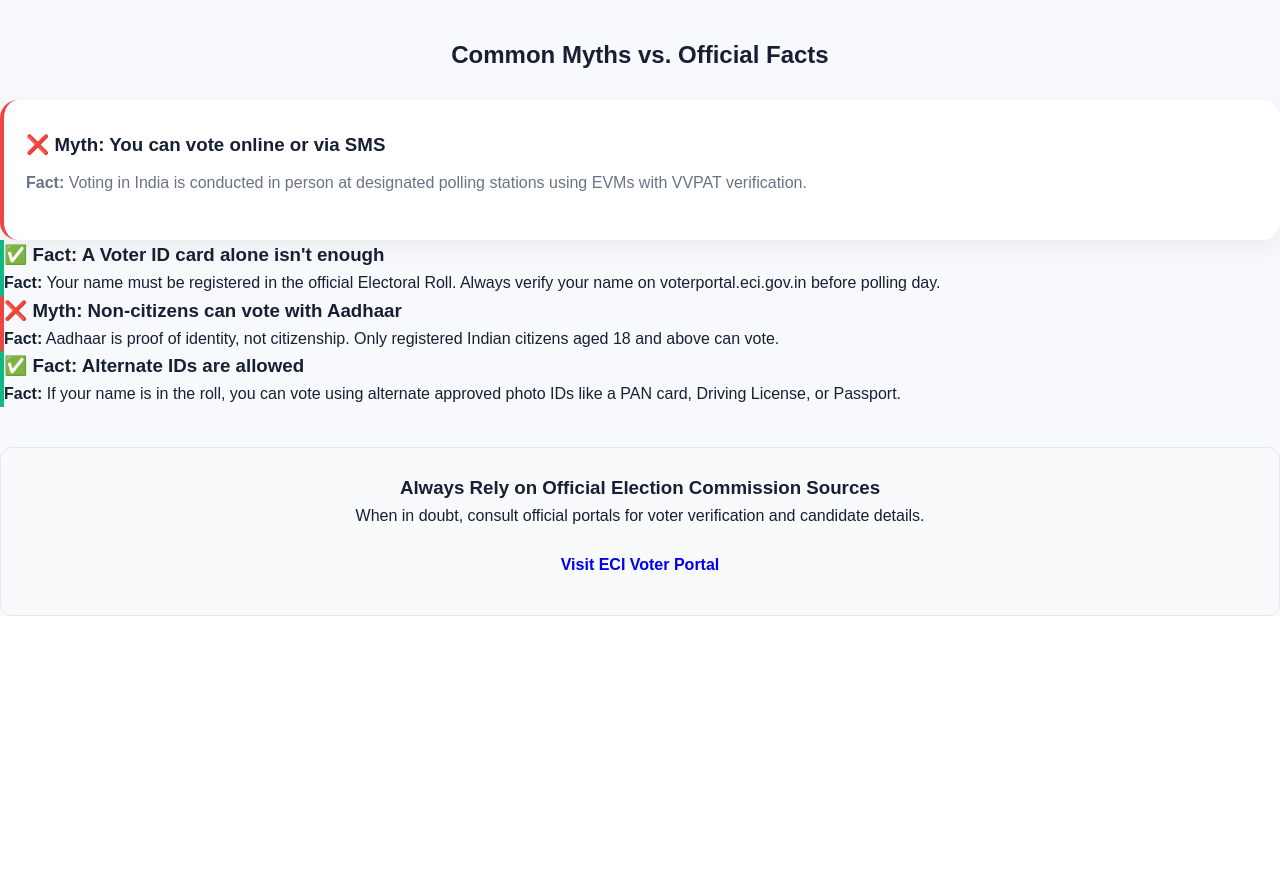
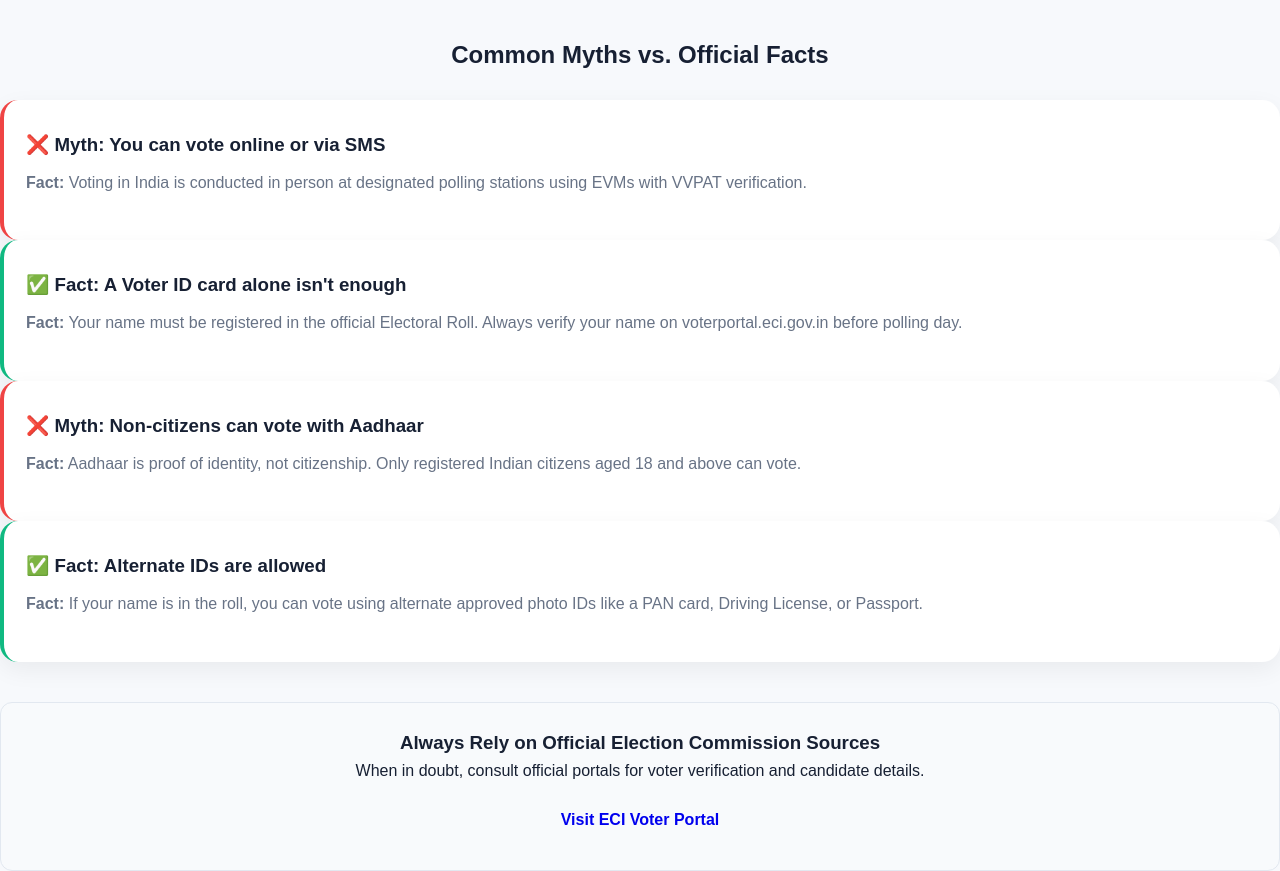
Before and after one commit to mulevidhi-dot/voterSmart, a Flask app: page /misinformation in a window 1280 px wide. Shown: the part 1035-1906 px from the top of the page. Before the commit the page ends 1651 px from the top, so only its background shows below. Run offline with Flask 3, Linux system fonts and the light colour scheme.

Commit message:
Update misinformation.html

```diff
--- a/templates/misinformation.html
+++ b/templates/misinformation.html
@@ -187,37 +187,59 @@
 
 </section>
 
-    <!-- 📍 PASTE THE MYTH VS REALITY SECTION HERE 📍 -->
+    <!-- 📍 THE MYTH VS REALITY SECTION  📍 -->
     <section style="margin-top: 50px;">
+
         <h2 style="text-align: center; margin-bottom: 25px;">Common Myths vs. Official Facts</h2>
 
         <div class="feature-card-grid" style="feature-grid-template-columns: 1fr 1fr; gap: 20px;">
+
             <div class="feature-card" style="border-left: 4px solid #ef4444;">
                 <h3>
                     ❌ Myth: You can vote online or via SMS
                 </h3>
+
                 <p><strong>Fact:</strong> Voting in India is conducted in person at designated polling stations using EVMs with VVPAT verification.</p>
             </div>
 
-            <div class="card" style="border-left: 4px solid #10b981;">
-                <h3>✅ Fact: A Voter ID card alone isn't enough</h3>
+            <div class="feature-card" style="border-left: 4px solid #10b981;">
+
+                <h3>
+                    ✅ Fact: A Voter ID card alone isn't enough
+                </h3>
+
                 <p><strong>Fact:</strong> Your name must be registered in the official Electoral Roll. Always verify your name on voterportal.eci.gov.in before polling day.</p>
             </div>
 
-            <div class="card" style="border-left: 4px solid #ef4444;">
-                <h3>❌ Myth: Non-citizens can vote with Aadhaar</h3>
+            <div class="feature-card" style="border-left: 4px solid #ef4444;">
+
+                <h3>
+                    ❌ Myth: Non-citizens can vote with Aadhaar
+                </h3>
+
                 <p><strong>Fact:</strong> Aadhaar is proof of identity, not citizenship. Only registered Indian citizens aged 18 and above can vote.</p>
             </div>
 
-            <div class="card" style="border-left: 4px solid #10b981;">
-                <h3>✅ Fact: Alternate IDs are allowed</h3>
+            <div class="feature-card" style="border-left: 4px solid #10b981;">
+
+                <h3>
+                    ✅ Fact: Alternate IDs are allowed
+                </h3>
+
                 <p><strong>Fact:</strong> If your name is in the roll, you can vote using alternate approved photo IDs like a PAN card, Driving License, or Passport.</p>
             </div>
         </div>
     </section>
 <div style="background: #f8fafc; border: 1px solid #e2e8f0; border-radius: 12px; padding: 25px; margin-top: 40px; text-align: center;">
-    <h3>Always Rely on Official Election Commission Sources</h3>
-    <p>When in doubt, consult official portals for voter verification and candidate details.</p>
+
+    <h3>
+        Always Rely on Official Election Commission Sources
+    </h3>
+
+    <p>
+        When in doubt, consult official portals for voter verification and candidate details.
+    </p>
+
     <a href="https://voters.eci.gov.in/" target="_blank" class="btn" style="display: inline-block; margin-top: 10px; text-decoration: none;">Visit ECI Voter Portal</a>
 </div>
 </main>
```
